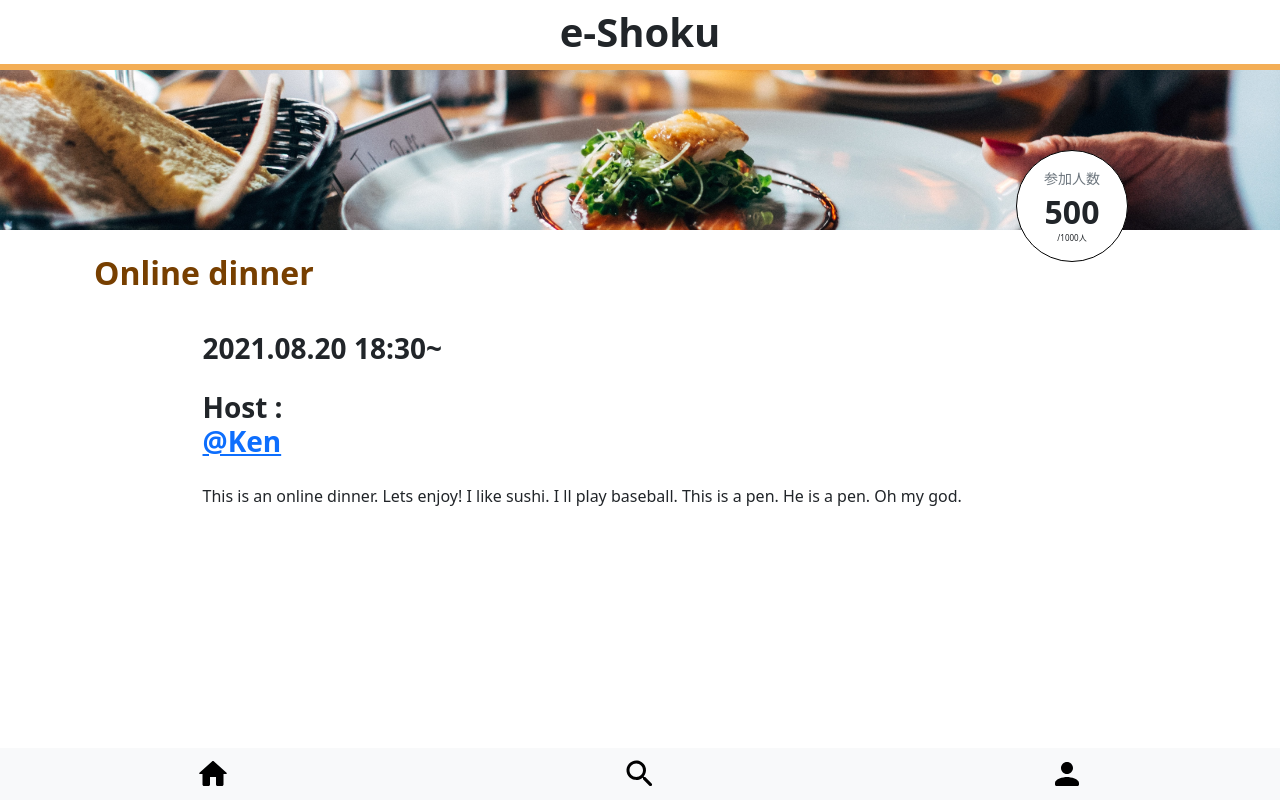
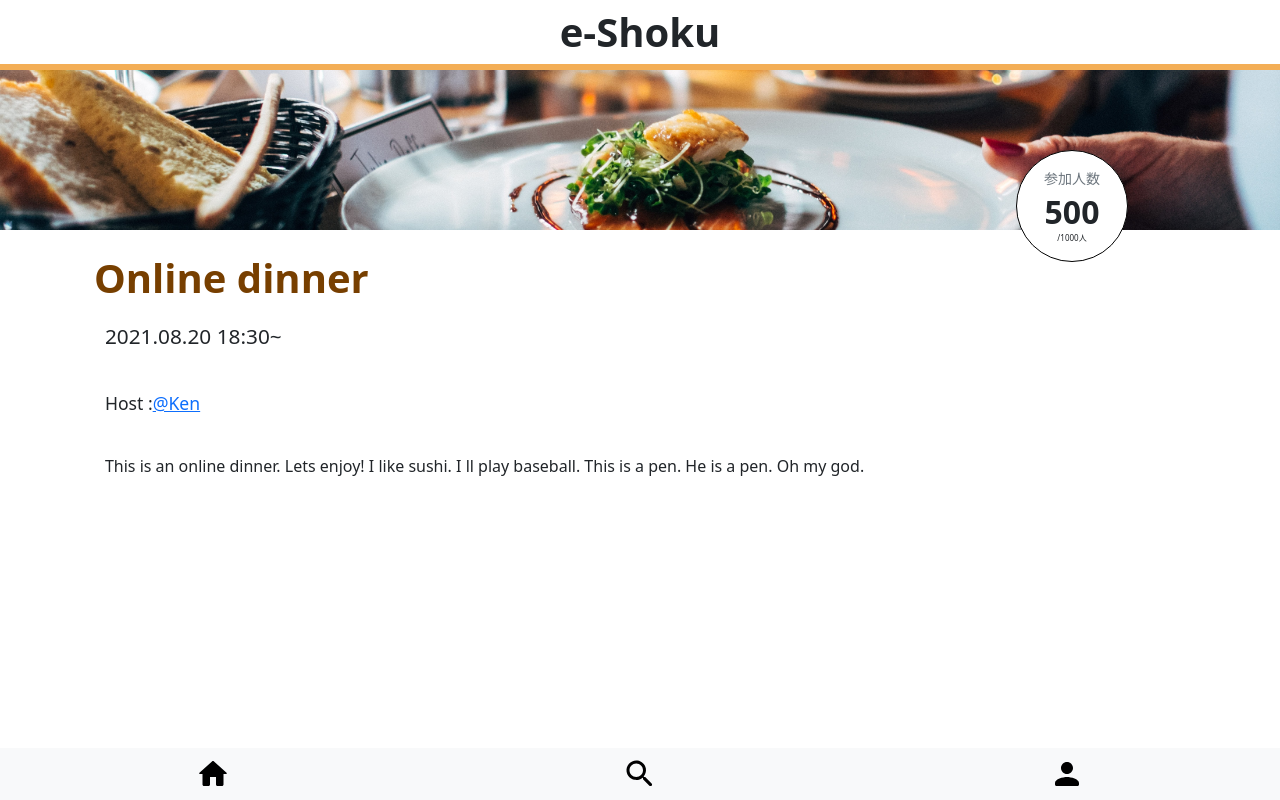
Before and after one commit to ryoheinan/e-shoku-webapp, a Next.js app: page /room in a window 1280 px wide. Built offline with nearby package versions, Linux system fonts and the light colour scheme.

Commit message:
coming soon button

```diff
--- a/pages/room.tsx
+++ b/pages/room.tsx
@@ -37,19 +37,19 @@ const Room: NextPage = () => {
 
       <section className="container">
         <div className={styles.title}>
-          <h2 className="container">Online dinner</h2>
+          <h1 className="container">Online dinner</h1>
         </div>
-        <div className={styles.details}>
+        <div className="container">
           <div className={styles.schedule}>
-            <h3>2021.08.20 18:30~</h3>
+            <p>2021.08.20 18:30~</p>
           </div>
           <div className={styles.host}>
-            <h3>
+            <p>
               Host :
-              <div className={styles.username}>
-                <a href="#">@Ken</a>
-              </div>
-            </h3>
+              <a href="#" className={styles.username}>
+                @Ken
+              </a>
+            </p>
           </div>
           <div className={styles.text}>
             <p>
--- a/styles/room.module.scss
+++ b/styles/room.module.scss
@@ -29,15 +29,13 @@
   color: #773f00;
 }
 
-.details {
-  padding: 2% 10% 0% 10%;
-}
-
 .schedule {
+  font-size: 1.3em;
   padding: 1%;
 }
 
 .host {
+  font-size: 1.1em;
   padding: 1%;
 }
 
```
